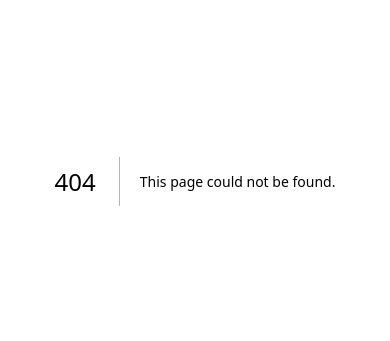
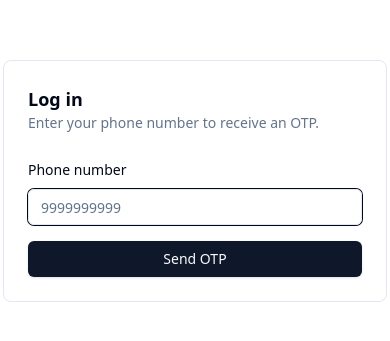
Before and after one commit to SanchitSlayer/walkins, a Next.js app in the folder apps/web/: page /login in a window 390 px wide. Before the commit this address had no page. Shown: the part 241-582 px from the top of the page. Built offline with nearby package versions, Linux system fonts and the light colour scheme; no server answers.

Commit message:
feat: add phone otp login page

```diff
--- /dev/null
+++ b/apps/web/app/login/page.tsx
@@ -0,0 +1,128 @@
+"use client";
+
+import { useState, type FormEvent } from "react";
+import { useRouter } from "next/navigation";
+import { otpRequestSchema, otpVerifySchema } from "@walkins/shared";
+import { apiClient } from "@/lib/api-client";
+import { Button } from "@/components/ui/button";
+import { Input } from "@/components/ui/input";
+import { Label } from "@/components/ui/label";
+
+export default function LoginPage() {
+  const router = useRouter();
+  const [step, setStep] = useState<"phone" | "otp">("phone");
+  const [phone, setPhone] = useState("");
+  const [otp, setOtp] = useState("");
+  const [devOtp, setDevOtp] = useState<string | null>(null);
+  const [error, setError] = useState<string | null>(null);
+  const [loading, setLoading] = useState(false);
+
+  async function handleRequestOtp(event: FormEvent) {
+    event.preventDefault();
+    setError(null);
+
+    const parsed = otpRequestSchema.safeParse({ phone });
+    if (!parsed.success) {
+      setError(parsed.error.errors[0]?.message ?? "Invalid phone number");
+      return;
+    }
+
+    setLoading(true);
+    try {
+      const result = await apiClient.requestOtp(parsed.data);
+      setDevOtp(result.devOtp ?? null);
+      setStep("otp");
+    } catch (err) {
+      setError(err instanceof Error ? err.message : "Failed to request OTP");
+    } finally {
+      setLoading(false);
+    }
+  }
+
+  async function handleVerifyOtp(event: FormEvent) {
+    event.preventDefault();
+    setError(null);
+
+    const parsed = otpVerifySchema.safeParse({ phone, otp });
+    if (!parsed.success) {
+      setError(parsed.error.errors[0]?.message ?? "Invalid OTP");
+      return;
+    }
+
+    setLoading(true);
+    try {
+      const { role } = await apiClient.verifyOtp(parsed.data);
+      router.push(role === "EMPLOYER" ? "/employer/drives" : "/");
+    } catch (err) {
+      setError(err instanceof Error ? err.message : "Failed to verify OTP");
+    } finally {
+      setLoading(false);
+    }
+  }
+
+  return (
+    <main className="flex min-h-screen items-center justify-center">
+      <div className="w-full max-w-sm space-y-6 rounded-lg border border-border p-6">
+        <div>
+          <h1 className="text-lg font-semibold">Log in</h1>
+          <p className="text-sm text-muted-foreground">
+            {step === "phone" ? "Enter your phone number to receive an OTP." : `Enter the code sent to ${phone}.`}
+          </p>
+        </div>
+
+        {step === "phone" ? (
+          <form className="space-y-4" onSubmit={handleRequestOtp}>
+            <div className="space-y-2">
+              <Label htmlFor="phone">Phone number</Label>
+              <Input
+                id="phone"
+                type="tel"
+                inputMode="tel"
+                placeholder="9999999999"
+                value={phone}
+                onChange={(e) => setPhone(e.target.value)}
+                autoFocus
+              />
+            </div>
+            {error && <p className="text-sm text-destructive">{error}</p>}
+            <Button type="submit" className="w-full" disabled={loading}>
+              {loading ? "Sending..." : "Send OTP"}
+            </Button>
+          </form>
+        ) : (
+          <form className="space-y-4" onSubmit={handleVerifyOtp}>
+            <div className="space-y-2">
+              <Label htmlFor="otp">6-digit code</Label>
+              <Input
+                id="otp"
+                type="text"
+                inputMode="numeric"
+                maxLength={6}
+                placeholder="123456"
+                value={otp}
+                onChange={(e) => setOtp(e.target.value)}
+                autoFocus
+              />
+              {devOtp && <p className="text-xs text-muted-foreground">Dev mode: OTP is {devOtp}</p>}
+            </div>
+            {error && <p className="text-sm text-destructive">{error}</p>}
+            <Button type="submit" className="w-full" disabled={loading}>
+              {loading ? "Verifying..." : "Verify"}
+            </Button>
+            <button
+              type="button"
+              className="w-full text-center text-sm text-muted-foreground underline"
+              onClick={() => {
+                setStep("phone");
+                setOtp("");
+                setError(null);
+              }}
+            >
+              Use a different number
+            </button>
+          </form>
+        )}
+      </div>
+    </main>
+  );
+}
```
